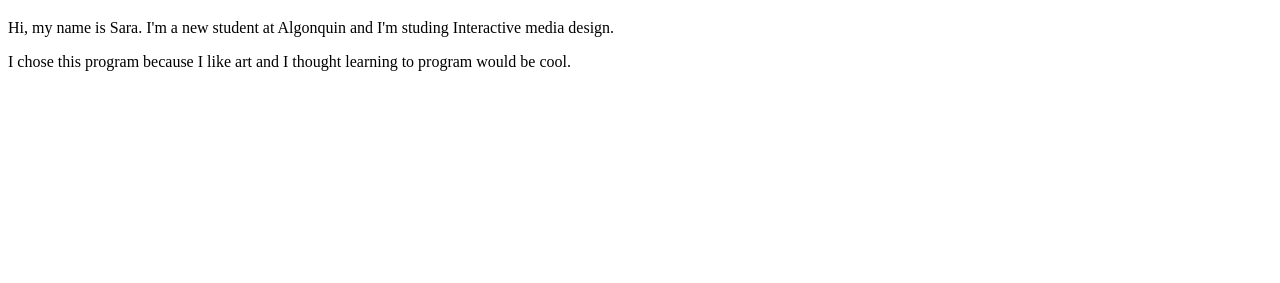
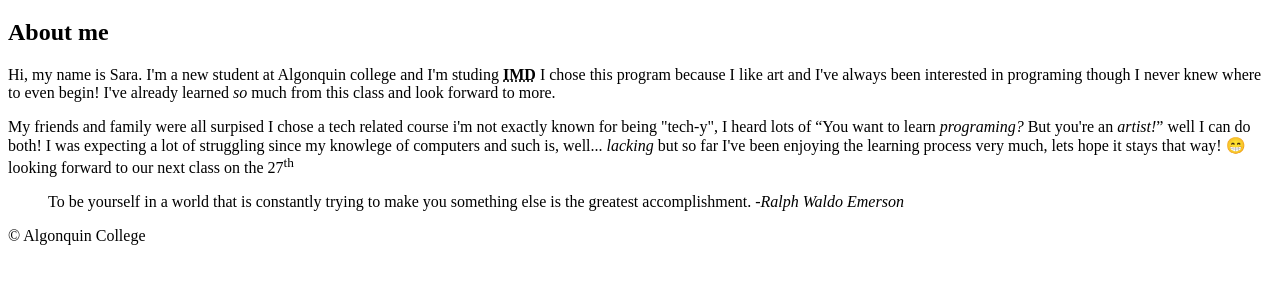
Before and after one commit to lang0588/lang0588.github.io, a plain HTML site: page html_assignment/index.html in a window 1280 px wide. Shown: the part 61-344 px from the top of the page. Drawn offline with Linux system fonts and the light colour scheme.

Commit message:
finished assignment

```diff
--- a/html_assignment/index.html
+++ b/html_assignment/index.html
@@ -13,9 +13,17 @@
 
     <main>
         <article>
-            <p>Hi, my name is Sara. I'm a new student at Algonquin and I'm studing Interactive media design.</p>
-            <p>I chose this program because I like art and I thought learning to program would be cool.</p>
-        </article>
+            <h2>About me</h2>
+            <p>Hi, my name is Sara. I'm a new student at Algonquin college and I'm studing <strong><abbr title="Interactive Media Design" >IMD</abbr></strong> I chose this program because I like art and I've always been interested in programing though I never knew where to even begin! I've already learned <em>so</em> much from this class and look forward to more.</p>
+
+            <p>My friends and family were all surpised I chose a tech related course i'm not exactly known for being "tech-y", I heard lots of <q>You want to learn <em>programing?</em> But you're an <em>artist!</em></q> well I can do both! I was expecting a lot of struggling since my knowlege of computers and such is, well... <em>lacking</em> but so far I've been enjoying the learning process very much, lets hope it stays that way! &#128513; looking forward to our next class on the 27<sup>th</sup>
+            </article>
+
+            <blockquote>To be yourself in a world that is constantly trying to make you something else is the greatest accomplishment. -<em>Ralph Waldo Emerson</em></blockquote>
+
+
+            <!-- footer -->
+            &copy; Algonquin College
 
     </main>
 
```
